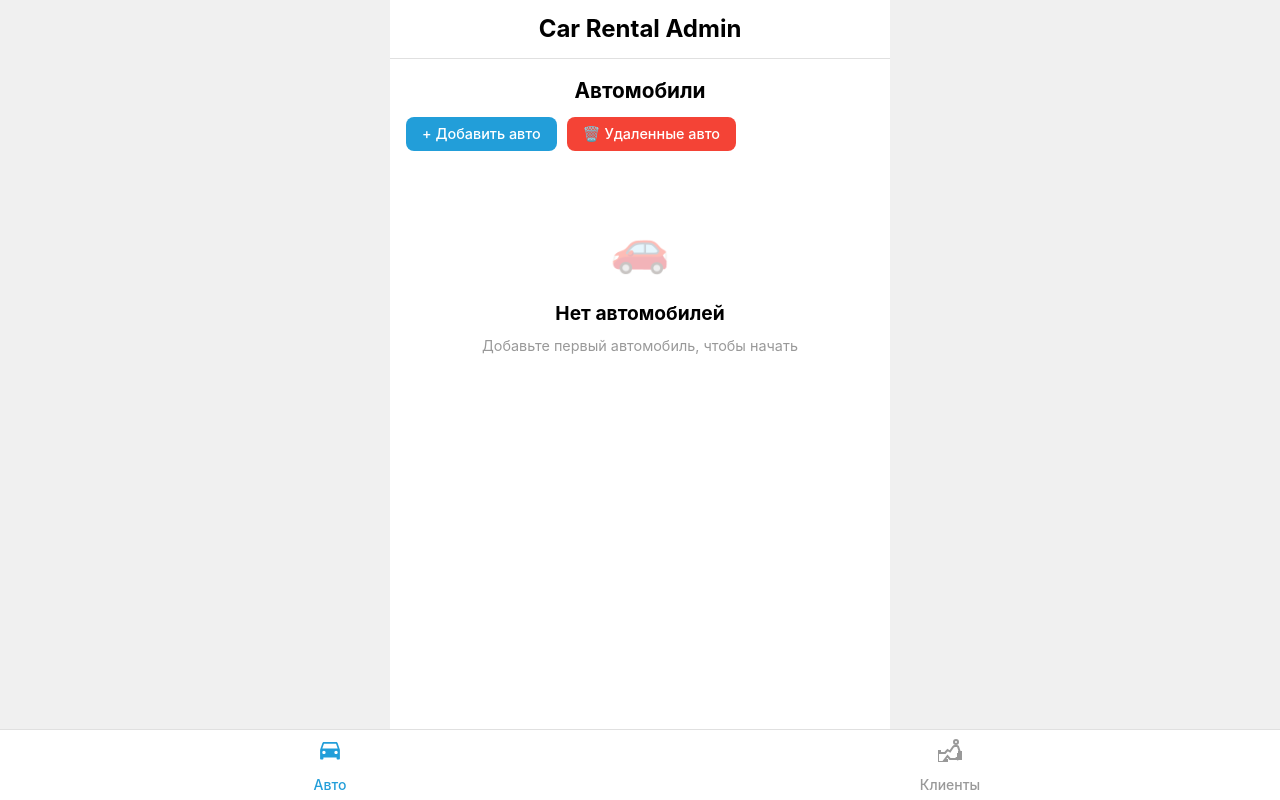
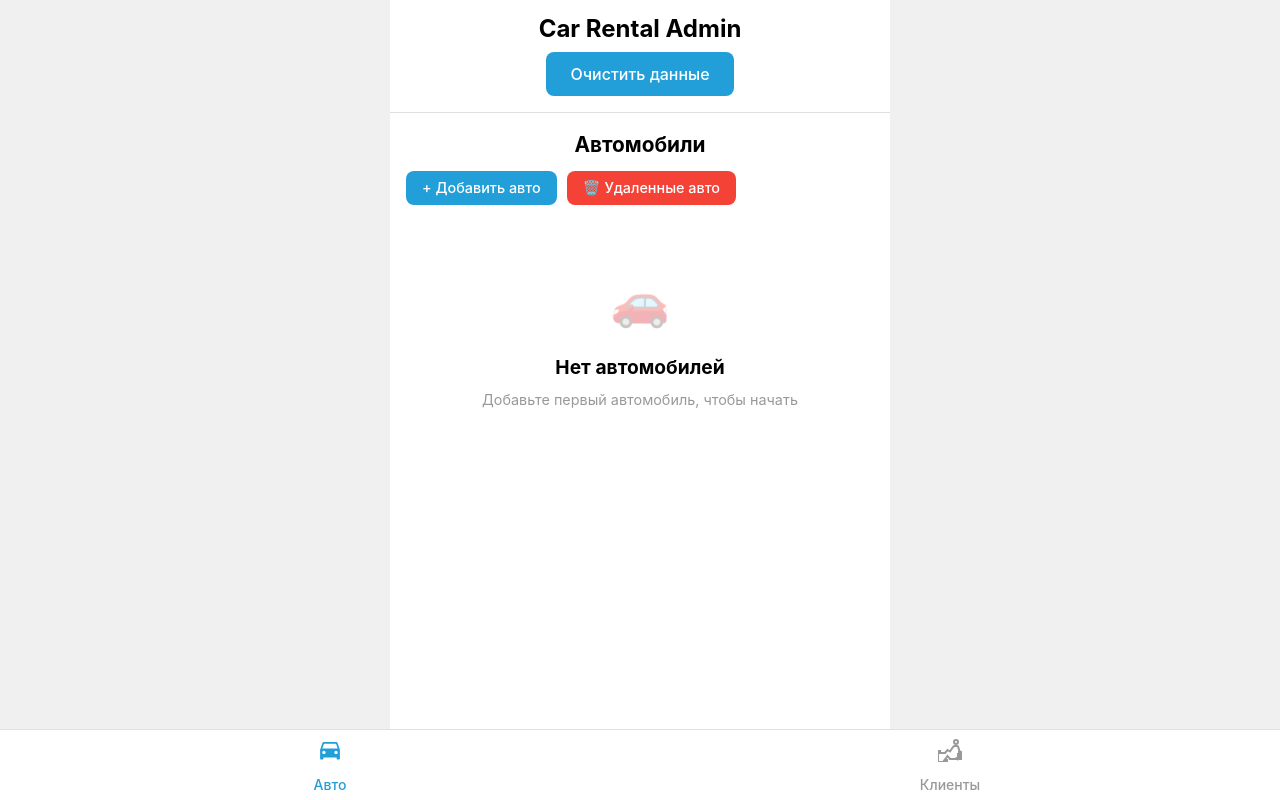
Before and after one commit to khudov1981/car-rental-admin1, a React (Vite) app: page / in a window 1280 px wide. Built offline with nearby package versions, Linux system fonts and the light colour scheme.

Commit message:
з он закрываДобавлена функциональность для очистки данных и кнопка очистки данных в интерфейсе

```diff
--- a/src/App.css
+++ b/src/App.css
@@ -35,6 +35,23 @@
   font-size: 0.9rem;
   color: var(--tg-theme-hint-color, #666666);
   margin-top: 4px;
+}
+
+.clear-data-button {
+  margin-top: 10px;
+  background: #f44336;
+  color: white;
+  border: none;
+  border-radius: 8px;
+  padding: 8px 16px;
+  font-size: 0.9rem;
+  font-weight: 500;
+  cursor: pointer;
+  transition: opacity 0.2s;
+}
+
+.clear-data-button:hover {
+  opacity: 0.9;
 }
 
 .app-content {
--- a/src/App.jsx
+++ b/src/App.jsx
@@ -5,7 +5,7 @@ import CarList from './components/CarList'
 import ConfirmModal from './components/ConfirmModal'
 import EditCarForm from './components/EditCarForm'
 import AddCarForm from './components/AddCarForm'
-import { addCar, updateCar, deleteCar, restoreCar, getActiveCars, getDeletedCars, getCarsFromStorage } from './data/cars'
+import { addCar, updateCar, deleteCar, restoreCar, getActiveCars, getDeletedCars, getCarsFromStorage, clearCarsStorage } from './data/cars'
 
 function App() {
   const [activePage, setActivePage] = useState('cars')
@@ -93,6 +93,11 @@ function App() {
     setEditingCar(null) // Закрываем форму редактирования при переключении вида
   }
 
+  const handleClearData = () => {
+    clearCarsStorage();
+    setCars([]);
+  };
+
   const getDisplayedCars = () => {
     if (showDeleted) {
       return getDeletedCars(cars)
@@ -115,6 +120,9 @@ function App() {
             Привет, {telegramUser.first_name}!
           </div>
         )}
+        <button className="tg-button clear-data-button" onClick={handleClearData}>
+          Очистить данные
+        </button>
       </header>
 
       <main className="app-content">
--- a/src/data/cars.js
+++ b/src/data/cars.js
@@ -22,6 +22,15 @@ const saveCarsToStorage = (cars) => {
     localStorage.setItem(CARS_STORAGE_KEY, JSON.stringify(cars))
   } catch (error) {
     console.error('Ошибка при сохранении данных в localStorage:', error)
+  }
+}
+
+// Функция для очистки данных об автомобилях из localStorage
+export const clearCarsStorage = () => {
+  try {
+    localStorage.removeItem(CARS_STORAGE_KEY)
+  } catch (error) {
+    console.error('Ошибка при очистке данных из localStorage:', error)
   }
 }
 
```
